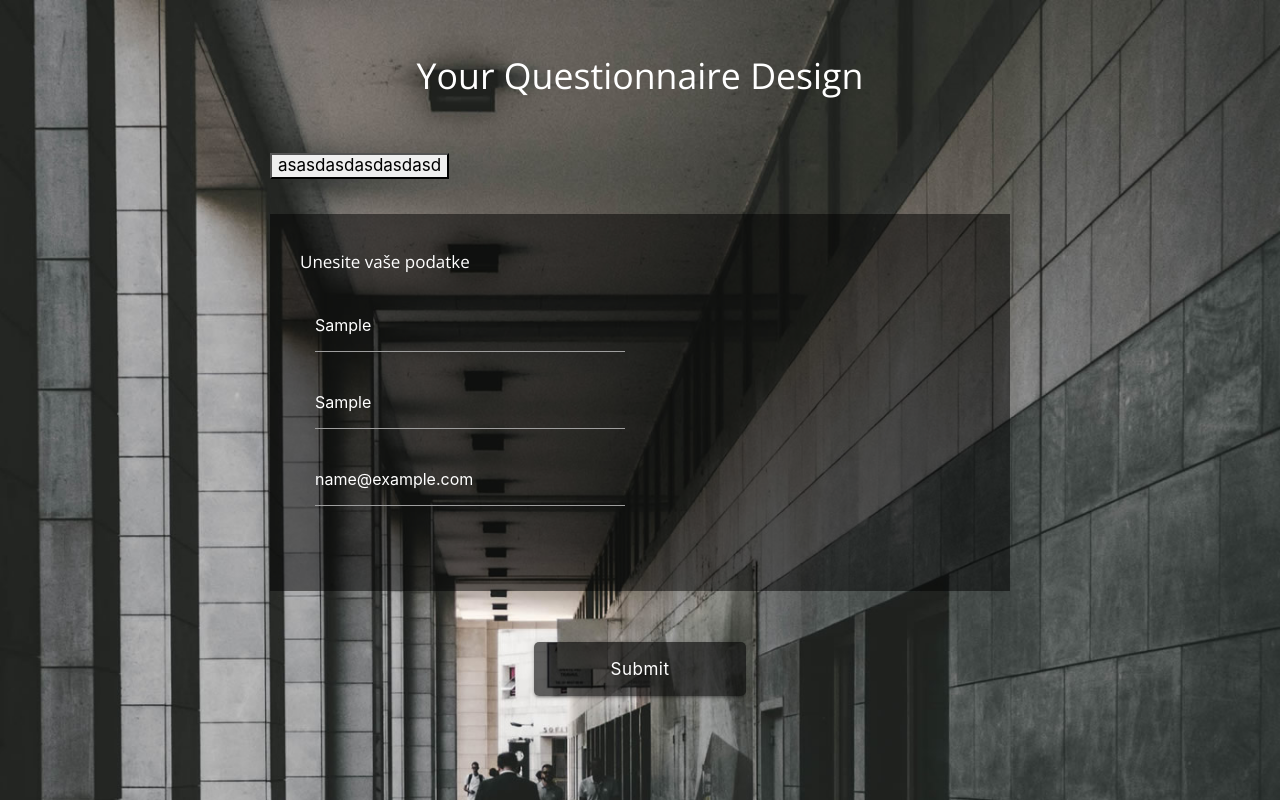
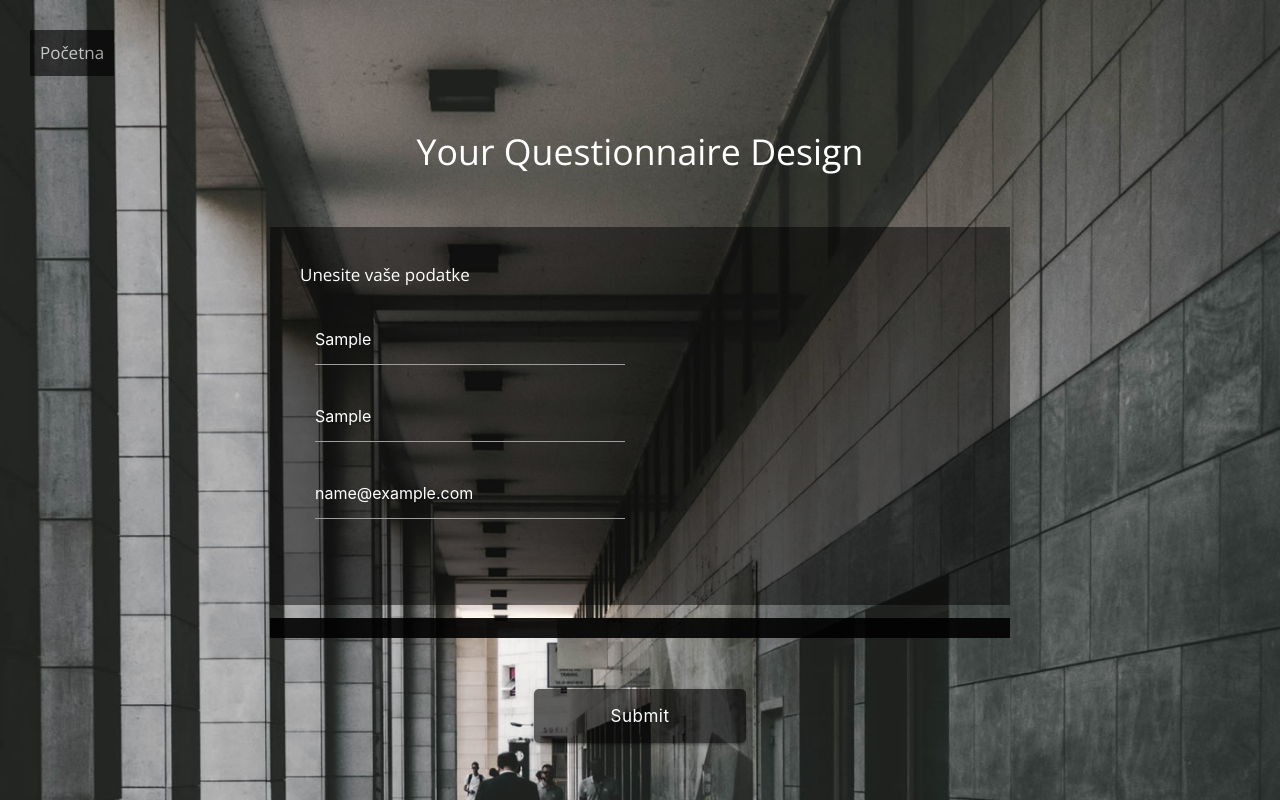
Before and after one commit to aleksandar-stamenkovic/Quiz, a plain HTML site: page FrontEnd/2105_input/survey.html in a window 1280 px wide. Both pictures are taken after typing "Sample", "Sample", "name@example.com" into the empty fields and a click on the button "Submit". Shown: the top 800 px of the page. Drawn offline with nearby package versions, Linux system fonts and the light colour scheme; no server answers.

Commit message:
log out i dodatne ispravke

```diff
--- a/FrontEnd/2105_input/my-css/css-local.css
+++ b/FrontEnd/2105_input/my-css/css-local.css
@@ -9,3 +9,28 @@
 .hand-point-cursor {
   cursor: pointer;
 }
+
+.alert-div {
+  background-color: black;
+  opacity: 0.9;
+  text-align: center;
+}
+.alert-submit-poruka {
+  align-items: center;
+  color: red;
+  font-weight: bold;
+  padding-top: 10px;
+  padding-bottom: 10px;
+}
+
+.back-to-home {
+  margin-top: 30px;
+  margin-left: 30px;
+  padding-top: 10px;
+  padding-left: 10px;
+  padding-right: 10px;
+  padding-bottom: 10px;
+  background-color: black;
+  opacity: 0.6;
+  display: inline-block;
+}
--- a/FrontEnd/2105_input/my-js/survery-anqui.js
+++ b/FrontEnd/2105_input/my-js/survery-anqui.js
@@ -118,7 +118,7 @@ function zavrsiTest() {
   }
 
   console.log(ans);
-  proveriTacneOdgovore();
+  return proveriTacneOdgovore();
 }
 
 function proveriTacneOdgovore() {
@@ -127,12 +127,27 @@ function proveriTacneOdgovore() {
   }
   console.log("tacni odgovori: " + tacnoUradjena);
   let tmp = tacnoUradjena;
-  //tacnoUradjena = 0;
-  //ans = [];
+  tacnoUradjena = 0;
+  ans = [];
   return tmp;
 }
 
 function zavrsiISubmitujTest() {
+  if (validirajUnosTesta() == false) {
+    console.log("niste cekirali sva polja");
+    document.querySelector(".alert-submit-poruka").innerHTML =
+      "Niste čekirali neka od pitanja!";
+    return;
+  }
+  if (validirajUnosPodatakaUcesnika() == false) {
+    console.log("Niste popunili polje licnih podataka!");
+    document.querySelector(".alert-submit-poruka").innerHTML =
+      "Niste popunili polja ličnih podataka!";
+    return;
+  }
+  document.querySelector(".alert-submit-poruka").innerHTML = "";
+
+  let brTacnih = zavrsiTest();
   let kvdata = sessionStorage.getItem("kvizkod");
   let dataSubmit = document.querySelectorAll(".my-data-for-submit");
   let ime = dataSubmit[0].value;
@@ -142,7 +157,7 @@ function zavrsiISubmitujTest() {
   console.log(ime);
   console.log(prezime);
   console.log(email);
-  console.log(tacnoUradjena);
+  console.log(brTacnih);
 
   fetch("https://localhost:44333/kviz/ucesnik/" + kvdata, {
     method: "POST",
@@ -153,7 +168,7 @@ function zavrsiISubmitujTest() {
       ime: ime,
       prezime: prezime,
       email: email,
-      tacniOdgovori: tacnoUradjena,
+      tacniOdgovori: brTacnih,
     }),
   }).then((p) => {
     if (p.ok) {
@@ -161,6 +176,37 @@ function zavrsiISubmitujTest() {
       window.location.href = "index.html";
     }
   });
+}
+
+function validirajUnosTesta() {
+  let tmpCheckedArr = [];
+  for (let i = 0; i < qNo; i++) {
+    let grNo = i + 1;
+    console.log(grNo);
+    let val = document.querySelector(
+      "input[name=" + "group" + grNo + "]:checked"
+    );
+    if (val != null) {
+      console.log(val);
+      tmpCheckedArr.push(val);
+    }
+  }
+  if (qNo == tmpCheckedArr.length) {
+    return true;
+  } else {
+    return false;
+  }
+}
+
+function validirajUnosPodatakaUcesnika() {
+  let dataSubmit = document.querySelectorAll(".my-data-for-submit");
+  let ime = dataSubmit[0].value;
+  let prezime = dataSubmit[1].value;
+  let email = dataSubmit[2].value;
+  if (ime.length == 0 || prezime.length == 0 || email.length == 0) {
+    return false;
+  }
+  return true;
 }
 
 //testiranje hradcode test
--- a/FrontEnd/2105_input/survey.html
+++ b/FrontEnd/2105_input/survey.html
@@ -14,9 +14,13 @@
     <link rel="stylesheet" href="css/bootstrap.min.css">
     <link rel="stylesheet" href="css/materialize.min.css">
     <link rel="stylesheet" href="css/tooplate.css">
+    <link rel="stylesheet" href="./my-css/css-local.css">
 </head>
 
 <body id="survey" class="font-weight-light">
+    <div class="back-to-home hand-point-cursor" onclick="window.location='index.html'">
+        Početna
+     </div>
     <div class="container tm-container-max-800">
         <div class="row">
             <div class="col-12">
@@ -61,7 +65,7 @@
 
                     </div>
 
-                    <button onclick="zavrsiTest()">asasdasdasdasdasd</button>
+                    <!--<button onclick="zavrsiTest()">asasdasdasdasdasd</button>-->
 
                     <div class="tm-bg-black tm-form-block">
                         <p class="mb-4">Unesite vaše podatke</p>
@@ -78,6 +82,9 @@
                                 </div>
                             </div>
                         </div>
+                    </div>
+                    <div class="alert-div">
+                    <h6 class="alert-submit-poruka"></h6>
                     </div>
                     <div class="text-center mt-5">
                         <button type="submit" class="waves-effect btn-large" onclick="zavrsiISubmitujTest()">Submit</button>
```
Also changed, not shown: FrontEnd/2105_input/application.html (+5 -0 lines), FrontEnd/2105_input/index.html (+4 -2 lines), FrontEnd/2105_input/login.html (+4 -0 lines), FrontEnd/2105_input/my-js/index-actions.js (+22 -0 lines), FrontEnd/2105_input/myquiz.html (+3 -0 lines), FrontEnd/2105_input/signup.html (+1 -0 lines).
